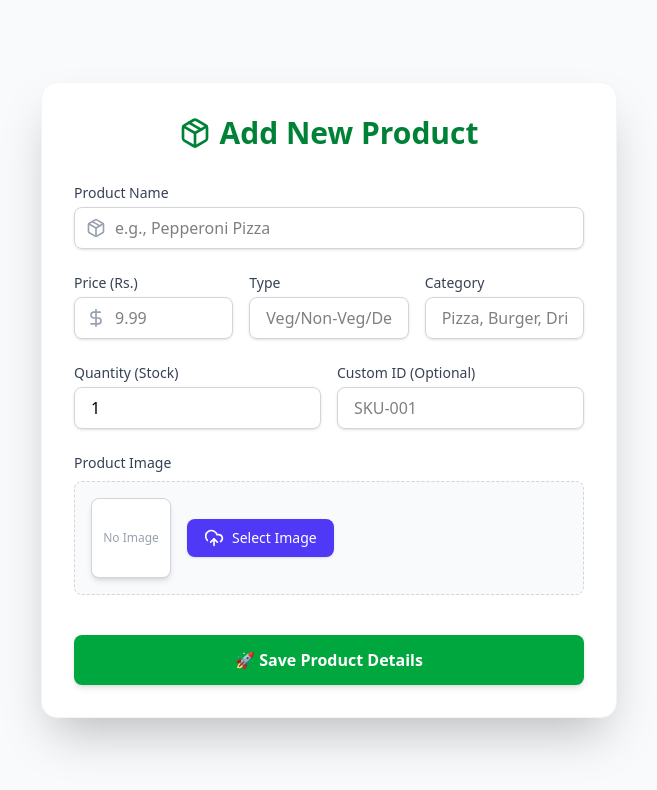
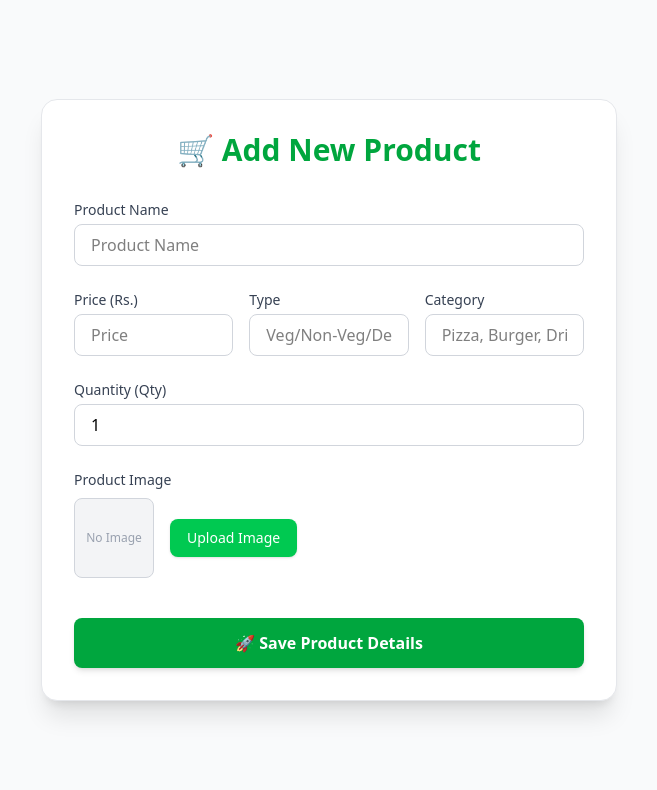
Before and after one commit to ghridyanshu-cmyk/Foodapp, a React (Vite) app in the folder reactproject1/: page /addproduct in a window 1280 px wide. Shown: the top 790 px of the page, without its empty margins (311-968 px from the left). Built offline with nearby package versions, Linux system fonts and the light colour scheme.

Commit message:
Revert "fix addproduct"
This reverts commit c137036303c002a50136c14dcd4991396d6a8607.

```diff
--- a/reactproject1/src/pages/AddProduct.jsx
+++ b/reactproject1/src/pages/AddProduct.jsx
@@ -1,6 +1,5 @@
 import React, { useState, useRef } from 'react';
 import axios from 'axios';
-import { CloudUpload, XCircle, DollarSign, Package } from 'lucide-react'; // Using lucide-react for icons
 
 const AddProduct = () => {
     const [productData, setProductData] = useState({
@@ -9,14 +8,13 @@ const AddProduct = () => {
         qty: 1,
         type: '',
         category: '',
-        id: '' // Note: You might want to remove 'id' if MongoDB generates it
+        id: ''
     });
 
     const [imageFile, setImageFile] = useState(null);
     const [imagePreviewUrl, setImagePreviewUrl] = useState('');
     const [loading, setLoading] = useState(false);
     const [error, setError] = useState(null);
-    const [successMessage, setSuccessMessage] = useState(null); // State for success messages
 
     const fileInputRef = useRef(null);
 
@@ -37,7 +35,6 @@ const AddProduct = () => {
         if (file) {
             setImageFile(file);
             setImagePreviewUrl(URL.createObjectURL(file));
-            setError(null);
         } else {
             clearImage();
         }
@@ -48,143 +45,133 @@ const AddProduct = () => {
 
         setLoading(true);
         setError(null);
-        setSuccessMessage(null);
 
         const formData = new FormData();
+        formData.append('name', productData.name);
+        formData.append('price', productData.price);
+        formData.append('qty', productData.qty);
+        formData.append('type', productData.type);
+        formData.append('id', productData.id);
+        formData.append('category', productData.category);
 
-        // Append all text fields
-        Object.keys(productData).forEach(key => {
-            formData.append(key, productData[key]);
-        });
-
-        // Input validation and file append
         if (imageFile) {
-            // CRITICAL FIX: The field name 'image' MUST match the name used in Multer and the controller
             formData.append('image', imageFile);
         } else {
-            setError('Please select an image file.');
-            setLoading(false);
-            return;
+             setError('Please select an image file.');
+             setLoading(false);
+             return;
         }
 
         try {
             const response = await axios.post(
-                `${VITE_API_URL}/product/addproduct`,
-                formData,
-                {
-                    headers: {
-                        'Content-Type': 'multipart/form-data'
-                    },
-                    withCredentials: true // Important for sending cookies/auth tokens
-                }
+                `${import.meta.env.VITE_API_URL}/product/addproduct`,
+                formData
             );
 
-            setSuccessMessage(response.data?.message || 'Product added successfully!');
+            console.log('Success:', response.data);
+            alert('Product added successfully!');
 
-            // Reset form data and image state
             setProductData({ name: '', price: '', qty: 1, type: '', category: '', id: '' });
             clearImage();
 
-            // Clear success message after a few seconds
-            setTimeout(() => setSuccessMessage(null), 3000);
-
         } catch (error) {
-            console.error('Submission Error:', error.response?.data?.error || error);
-            setError(error.response?.data?.message || 'Failed to add product. Please check server status and permissions.');
+            console.error('Submission Error:', error);
+            setError(error.response?.data?.message || 'Failed to add product. Check server logs.');
         } finally {
             setLoading(false);
         }
     };
 
-    const InputField = ({ name, label, type = 'text', placeholder, icon: Icon, required = true, className = "", children }) => (
-        <div className={className}>
-            <label htmlFor={name} className="block text-sm font-medium text-gray-700">{label}</label>
-            <div className="mt-1 relative rounded-lg shadow-sm">
-                {Icon && (
-                    <div className="absolute inset-y-0 left-0 pl-3 flex items-center pointer-events-none">
-                        <Icon className="h-5 w-5 text-gray-400" aria-hidden="true" />
-                    </div>
-                )}
-                <input
-                    type={type}
-                    name={name}
-                    id={name}
-                    value={productData[name]}
-                    onChange={handleTextChange}
-                    required={required}
-                    min={type === 'number' ? 0 : undefined}
-                    step={type === 'number' && name !== 'qty' ? "0.01" : undefined}
-                    className={`block w-full border border-gray-300 rounded-lg focus:ring-green-500 focus:border-green-500 transition duration-150 ${Icon ? 'pl-10' : 'pl-4'} pr-4 py-2`}
-                    placeholder={placeholder}
-                />
-                {children}
-            </div>
-        </div>
-    );
-
     return (
         <div className="min-h-screen bg-gray-50 flex items-center justify-center p-4">
-            <div className="w-full max-w-xl bg-white p-8 rounded-2xl shadow-2xl border border-gray-100">
+            <div className="w-full max-w-xl bg-white p-8 rounded-2xl shadow-xl border border-gray-200">
 
-                <h2 className="text-3xl font-extrabold text-green-700 mb-8 text-center flex items-center justify-center space-x-2">
-                    <Package className="w-8 h-8"/> <span>Add New Product</span>
+                <h2 className="text-3xl font-extrabold text-[#00A63E] mb-8 text-center">
+                    🛒 Add New Product
                 </h2>
 
                 <form onSubmit={handleSubmit} className="space-y-6">
 
-                    <InputField
-                        name="name"
-                        label="Product Name"
-                        placeholder="e.g., Pepperoni Pizza"
-                        icon={Package}
-                    />
-
-                    <div className="flex space-x-4">
-                        <InputField
-                            name="price"
-                            label="Price (Rs.)"
-                            type="number"
-                            placeholder="9.99"
-                            icon={DollarSign}
-                            className="w-1/3"
-                        />
-                        <InputField
-                            name="type"
-                            label="Type"
-                            placeholder="Veg/Non-Veg/Dessert"
-                            className="w-1/3"
-                        />
-                        <InputField
-                            name="category"
-                            label="Category"
-                            placeholder="Pizza, Burger, Drinks, etc."
-                            className="w-1/3"
+                    <div className="relative">
+                        <label htmlFor="name" className="block text-sm font-medium text-gray-700">Product Name</label>
+                        <input
+                            type="text"
+                            name="name"
+                            id="name"
+                            value={productData.name}
+                            onChange={handleTextChange}
+                            required
+                            className="mt-1 block w-full px-4 py-2 border border-gray-300 rounded-lg focus:ring-indigo-500 focus:border-indigo-500 transition duration-150"
+                            placeholder="Product Name"
                         />
                     </div>
 
                     <div className="flex space-x-4">
-                         <InputField
+                        <div className="w-1/3">
+                            <label htmlFor="price" className="block text-sm font-medium text-gray-700">Price (Rs.)</label>
+                            <input
+                                type="number"
+                                name="price"
+                                id="price"
+                                value={productData.price}
+                                onChange={handleTextChange}
+                                required
+                                min="0.01"
+                                step="0.01"
+                                className="mt-1 block w-full px-4 py-2 border border-gray-300 rounded-lg focus:ring-indigo-500 focus:border-indigo-500 transition duration-150"
+                                placeholder="Price"
+                            />
+                        </div>
+                        <div className="w-1/3">
+                            <label htmlFor="type" className="block text-sm font-medium text-gray-700">Type</label>
+                            <input
+                                type="text"
+                                name="type"
+                                id="type"
+                                value={productData.type}
+                                onChange={handleTextChange}
+                                required
+                                className="mt-1 block w-full px-4 py-2 border border-gray-300 rounded-lg focus:ring-indigo-500 focus:border-indigo-500 transition duration-150"
+                                placeholder="Veg/Non-Veg/Dessert"
+                            />
+                        </div>
+                        <div className="w-1/3">
+                            <label htmlFor="category" className="block text-sm font-medium text-gray-700">Category</label>
+                            <input
+                                type="text"
+                                name="category"
+                                id="category"
+                                value={productData.category}
+                                onChange={handleTextChange}
+                                required
+                                className="mt-1 block w-full px-4 py-2 border border-gray-300 rounded-lg focus:ring-indigo-500 focus:border-indigo-500 transition duration-150"
+                                placeholder="Pizza, Burger, Drinks, etc."
+                            />
+                        </div>
+                    </div>
+
+                    <div className="relative">
+                        <label htmlFor="qty" className="block text-sm font-medium text-gray-700">Quantity (Qty)</label>
+                        <input
+                            type="number"
                             name="qty"
-                            label="Quantity (Stock)"
-                            type="number"
-                            placeholder="100"
-                            className="w-1/2"
-                        />
-                         <InputField
-                            name="id"
-                            label="Custom ID (Optional)"
-                            placeholder="SKU-001"
-                            required={false}
-                            className="w-1/2"
+                            id="qty"
+                            value={productData.qty}
+                            onChange={handleTextChange}
+                            required
+                            min="1"
+                            step="1"
+                            className="mt-1 block w-full px-4 py-2 border border-gray-300 rounded-lg focus:ring-indigo-500 focus:border-indigo-500 transition duration-150"
+                            placeholder="1"
                         />
                     </div>
 
                     <div>
                         <label className="block text-sm font-medium text-gray-700 mb-2">Product Image</label>
 
-                        <div className="flex items-center space-x-4 p-4 border border-dashed border-gray-300 rounded-lg bg-gray-50">
+                        <div className="flex items-center space-x-4">
 
-                            <div className="w-20 h-20 border border-gray-300 rounded-lg overflow-hidden flex-shrink-0 bg-white shadow-md">
+                            <div className="w-20 h-20 border border-gray-300 rounded-lg overflow-hidden flex-shrink-0 bg-gray-100">
                                 {imagePreviewUrl ? (
                                     <img src={imagePreviewUrl} alt="Product Preview" className="w-full h-full object-cover" />
                                 ) : (
@@ -197,7 +184,7 @@ const AddProduct = () => {
                             <div className="flex-grow">
                                 <input
                                     id="file-upload"
-                                    name="image" // CRITICAL: Name must be 'image' to match the backend
+                                    name="file-upload"
                                     type="file"
                                     accept="image/*"
                                     onChange={handleImageChange}
@@ -207,18 +194,16 @@ const AddProduct = () => {
                                 />
                                 <label
                                     htmlFor="file-upload"
-                                    className="inline-flex items-center justify-center px-4 py-2 border border-transparent text-sm font-medium rounded-lg shadow-sm text-white bg-indigo-600 hover:bg-indigo-700 cursor-pointer transition duration-150"
+                                    className="inline-flex items-center justify-center px-4 py-2 border border-transparent text-sm font-medium rounded-lg shadow-sm text-white bg-green-500 hover:bg-green-600 cursor-pointer transition duration-150"
                                 >
-                                    <CloudUpload className="w-5 h-5 mr-2" />
-                                    {imageFile ? "Change Image" : "Select Image"}
+                                    {imageFile ? "Change Image" : "Upload Image"}
                                 </label>
                                 {imageFile && (
                                     <button
                                         type="button"
                                         onClick={clearImage}
-                                        className="ml-3 inline-flex items-center text-sm text-red-600 hover:text-red-800"
+                                        className="ml-3 text-sm text-red-600 hover:text-red-800"
                                     >
-                                        <XCircle className="w-4 h-4 mr-1" />
                                         Remove
                                     </button>
                                 )}
@@ -229,12 +214,8 @@ const AddProduct = () => {
                         )}
                     </div>
 
-                    {successMessage && (
-                        <div className="text-green-700 text-sm p-3 bg-green-100 rounded-lg border border-green-300 animate-pulse">{successMessage}</div>
-                    )}
-
                     {error && (
-                        <div className="text-red-600 text-sm p-3 bg-red-100 rounded-lg border border-red-300">{error}</div>
+                         <div className="text-red-600 text-sm p-3 bg-red-100 rounded-lg">{error}</div>
                     )}
 
                     <div className="pt-4">
@@ -247,14 +228,7 @@ const AddProduct = () => {
                                     : 'bg-green-600 hover:bg-green-700 focus:outline-none focus:ring-2 focus:ring-offset-2 focus:ring-green-500'
                             }`}
                         >
-                            {loading ? (
-                                <svg className="animate-spin -ml-1 mr-3 h-5 w-5 text-white" xmlns="http://www.w3.org/2000/svg" fill="none" viewBox="0 0 24 24">
-                                    <circle className="opacity-25" cx="12" cy="12" r="10" stroke="currentColor" strokeWidth="4"></circle>
-                                    <path className="opacity-75" fill="currentColor" d="M4 12a8 8 0 018-8V0C5.373 0 0 5.373 0 12h4zm2 5.291A7.962 7.962 0 014 12H0c0 3.042 1.135 5.824 3 7.938l3-2.647z"></path>
-                                </svg>
-                            ) : (
-                                '🚀 Save Product Details'
-                            )}
+                            {loading ? 'Adding Product...' : '🚀 Save Product Details'}
                         </button>
                     </div>
                 </form>
```
